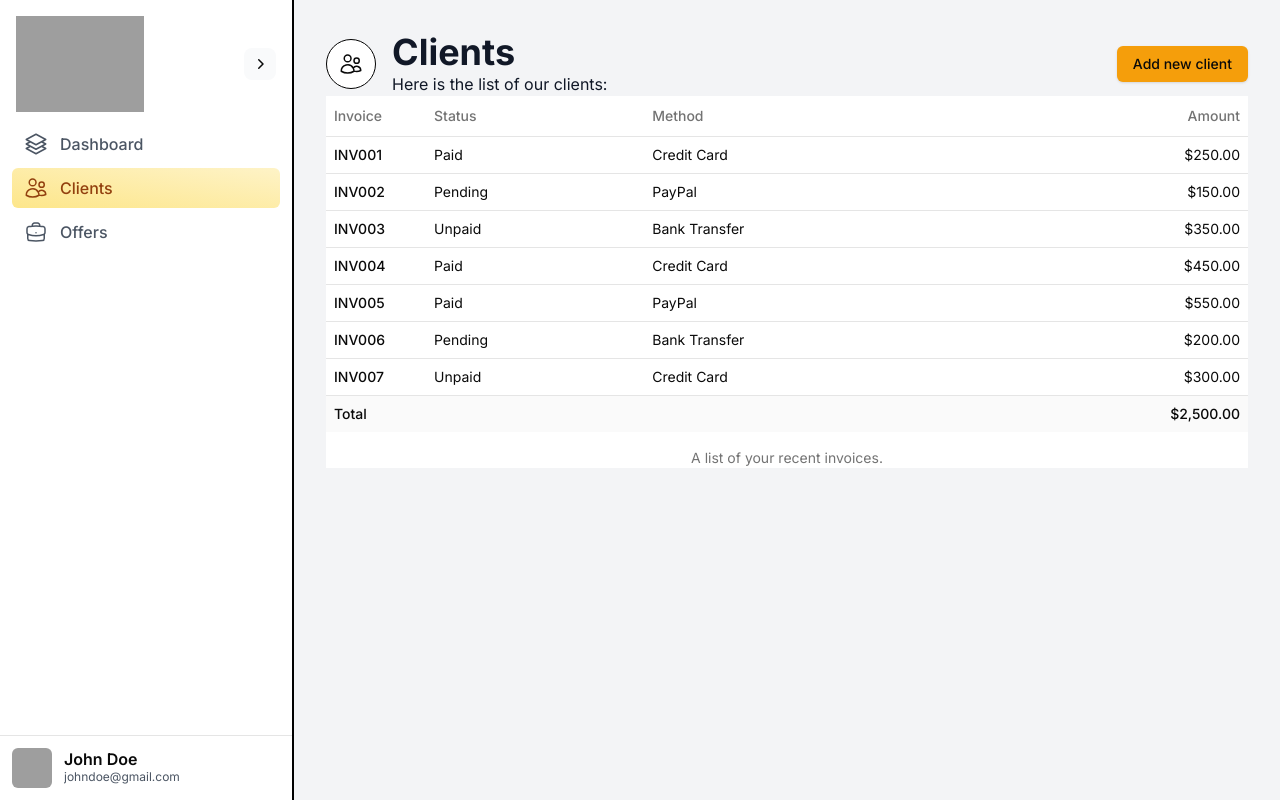
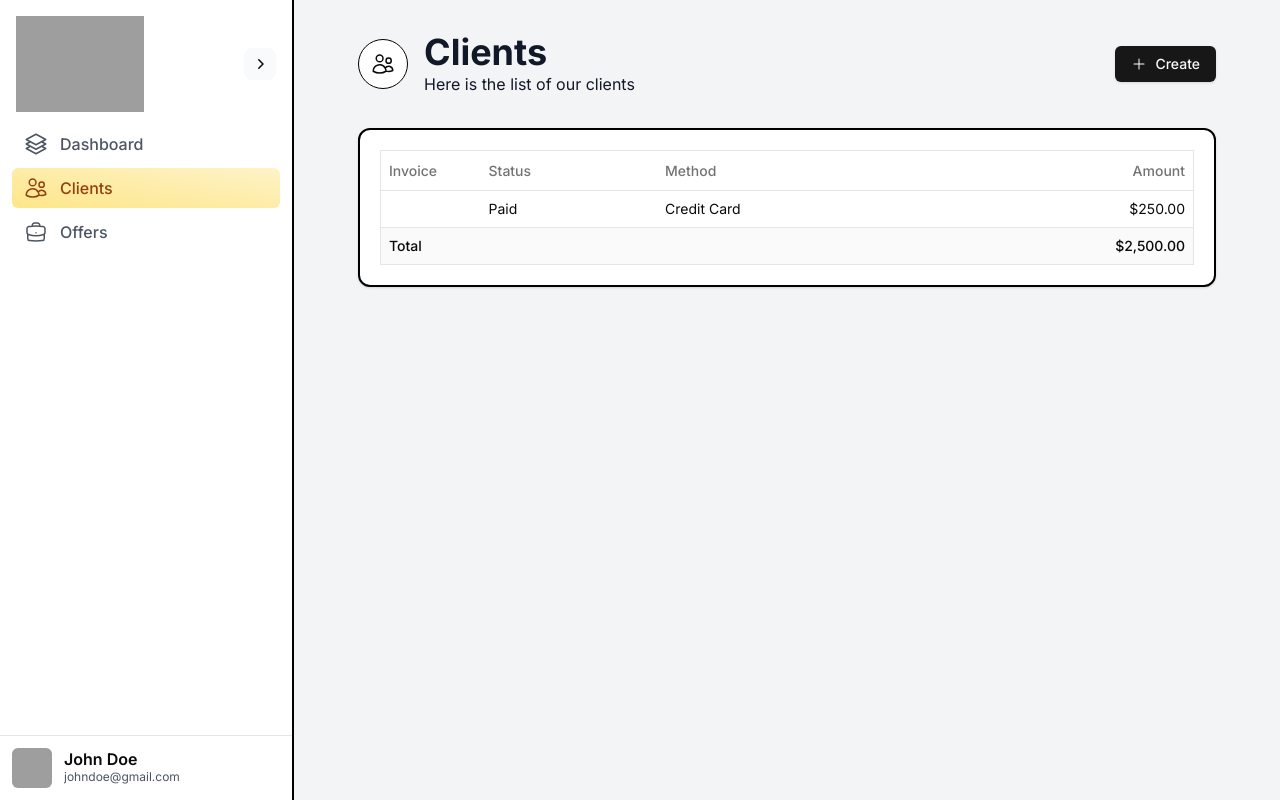
Before and after one commit to sergitejada/valve-offer-manager, a Next.js app: page /clients in a window 1280 px wide. Built offline with nearby package versions, Linux system fonts and the light colour scheme; grey boxes are pictures that could not be loaded.

Commit message:
button-table-index client

```diff
--- a/package.json
+++ b/package.json
@@ -10,6 +10,7 @@
   },
   "dependencies": {
     "@radix-ui/react-icons": "^1.3.0",
+    "@radix-ui/react-slot": "^1.1.0",
     "class-variance-authority": "^0.7.0",
     "clsx": "^2.1.1",
     "lucide-react": "^0.438.0",
--- a/src/app/layout.jsx
+++ b/src/app/layout.jsx
@@ -10,7 +10,6 @@
 }
 
 export default function AootLayout({ children }) {
-  const a = 'a'
   return (
     <html lang="en">
       <body className={inter.className}>
--- /dev/null
+++ b/src/modules/clients/components/data-table.jsx
@@ -0,0 +1,38 @@
+import PropTypes from 'prop-types'
+
+import { Table, TableBody, TableCell, TableFooter, TableHead, TableHeader, TableRow } from '@/modules/commons/ui/table'
+
+export default function DataTable({ data }) {
+  return (
+    <Table className="border">
+      <TableHeader>
+        <TableRow>
+          <TableHead className="w-[100px]">Invoice</TableHead>
+          <TableHead>Status</TableHead>
+          <TableHead>Method</TableHead>
+          <TableHead className="text-right">Amount</TableHead>
+        </TableRow>
+      </TableHeader>
+      <TableBody>
+        {data.map((invoice) => (
+          <TableRow key={invoice.invoice}>
+            <TableCell className="font-medium">{invoice.invoice}</TableCell>
+            <TableCell>{invoice.paymentStatus}</TableCell>
+            <TableCell>{invoice.paymentMethod}</TableCell>
+            <TableCell className="text-right">{invoice.totalAmount}</TableCell>
+          </TableRow>
+        ))}
+      </TableBody>
+      <TableFooter>
+        <TableRow>
+          <TableCell colSpan={3}>Total</TableCell>
+          <TableCell className="text-right">$2,500.00</TableCell>
+        </TableRow>
+      </TableFooter>
+    </Table>
+  )
+}
+
+DataTable.propTypes = {
+  data: PropTypes.array.isRequired,
+}
--- a/src/modules/clients/templates/index.jsx
+++ b/src/modules/clients/templates/index.jsx
@@ -1,66 +1,34 @@
-import Button from '@modules/commons/components/button'
+import DataTable from '@modules/clients/components/data-table'
 import Text from '@modules/commons/components/text'
 import ClientsIcon from '@modules/commons/icons/clients-icon'
+import PlusIcon from '@modules/commons/icons/plus-icon'
+import { Button } from '@modules/commons/ui/button'
+import { Card } from '@modules/commons/ui/card'
 
-import {
-  Table,
-  TableBody,
-  TableCaption,
-  TableCell,
-  TableFooter,
-  TableHead,
-  TableHeader,
-  TableRow,
-} from '@/modules/commons/ui/table'
-
-const invoices = [
+const clients = [
   {
-    invoice: 'INV001',
+    name: 'ACME Inc.',
+    contact: [
+      {
+        name: 'John Doe',
+        email: 'john@acme.com',
+        phone: '123456789',
+      },
+      {
+        name: 'Jane Doe',
+        email: 'jane@acme.com',
+        phone: '987654321',
+      },
+    ],
     paymentStatus: 'Paid',
     totalAmount: '$250.00',
-    paymentMethod: 'Credit Card',
-  },
-  {
-    invoice: 'INV002',
-    paymentStatus: 'Pending',
-    totalAmount: '$150.00',
-    paymentMethod: 'PayPal',
-  },
-  {
-    invoice: 'INV003',
-    paymentStatus: 'Unpaid',
-    totalAmount: '$350.00',
-    paymentMethod: 'Bank Transfer',
-  },
-  {
-    invoice: 'INV004',
-    paymentStatus: 'Paid',
-    totalAmount: '$450.00',
-    paymentMethod: 'Credit Card',
-  },
-  {
-    invoice: 'INV005',
-    paymentStatus: 'Paid',
-    totalAmount: '$550.00',
-    paymentMethod: 'PayPal',
-  },
-  {
-    invoice: 'INV006',
-    paymentStatus: 'Pending',
-    totalAmount: '$200.00',
-    paymentMethod: 'Bank Transfer',
-  },
-  {
-    invoice: 'INV007',
-    paymentStatus: 'Unpaid',
-    totalAmount: '$300.00',
     paymentMethod: 'Credit Card',
   },
 ]
 
 export default function ClientLayoutIndex() {
   return (
-    <div className="flex flex-col">
+    <div className="flex flex-col gap-8">
       <div className="flex items-center justify-between gap-4">
         <div className="flex items-center gap-4">
           <div className="rounded-full border border-black bg-white p-3">
@@ -68,41 +36,20 @@
           </div>
           <div className="flex flex-col">
             <Text as="h1">Clients</Text>
-            <Text>Here is the list of our clients:</Text>
+            <Text className="text-gray-500">Here is the list of our clients</Text>
           </div>
         </div>
-        <Button>Add new client</Button>
+        <Button>
+          <div className="mr-2 h-4 w-4">
+            <PlusIcon />
+          </div>
+          Create
+        </Button>
       </div>
 
-      <div className="w-full bg-white">
-        <Table>
-          <TableCaption>A list of your recent invoices.</TableCaption>
-          <TableHeader>
-            <TableRow>
-              <TableHead className="w-[100px]">Invoice</TableHead>
-              <TableHead>Status</TableHead>
-              <TableHead>Method</TableHead>
-              <TableHead className="text-right">Amount</TableHead>
-            </TableRow>
-          </TableHeader>
-          <TableBody>
-            {invoices.map((invoice) => (
-              <TableRow key={invoice.invoice}>
-                <TableCell className="font-medium">{invoice.invoice}</TableCell>
-                <TableCell>{invoice.paymentStatus}</TableCell>
-                <TableCell>{invoice.paymentMethod}</TableCell>
-                <TableCell className="text-right">{invoice.totalAmount}</TableCell>
-              </TableRow>
-            ))}
-          </TableBody>
-          <TableFooter>
-            <TableRow>
-              <TableCell colSpan={3}>Total</TableCell>
-              <TableCell className="text-right">$2,500.00</TableCell>
-            </TableRow>
-          </TableFooter>
-        </Table>
-      </div>
+      <Card className="p-5">
+        <DataTable data={clients} />
+      </Card>
     </div>
   )
 }
--- a/src/modules/commons/components/button.jsx
+++ /dev/null
@@ -1,11 +0,0 @@
-import PropTypes from 'prop-types'
-export default function Button({ children }) {
-  return (
-    <button className="focus-visible:ring-ring inline-flex h-9 items-center justify-center whitespace-nowrap rounded-md bg-amber-500 px-4 py-2 text-sm font-medium shadow transition-colors hover:bg-amber-500/90 focus-visible:outline-none focus-visible:ring-1 disabled:pointer-events-none disabled:opacity-50">
-      {children}
-    </button>
-  )
-}
-Button.propTypes = {
-  children: PropTypes.node,
-}
--- a/src/modules/commons/components/table.jsx
+++ /dev/null
@@ -1,120 +0,0 @@
-import * as React from "react"
-
-import { cn } from "@/lib/utils"
-
-const Table = React.forwardRef<
-  HTMLTableElement,
-  React.HTMLAttributes<HTMLTableElement>
->(({ className, ...props }, ref) => (
-  <div className="relative w-full overflow-auto">
-    <table
-      ref={ref}
-      className={cn("w-full caption-bottom text-sm", className)}
-      {...props}
-    />
-  </div>
-))
-Table.displayName = "Table"
-
-const TableHeader = React.forwardRef<
-  HTMLTableSectionElement,
-  React.HTMLAttributes<HTMLTableSectionElement>
->(({ className, ...props }, ref) => (
-  <thead ref={ref} className={cn("[&_tr]:border-b", className)} {...props} />
-))
-TableHeader.displayName = "TableHeader"
-
-const TableBody = React.forwardRef<
-  HTMLTableSectionElement,
-  React.HTMLAttributes<HTMLTableSectionElement>
->(({ className, ...props }, ref) => (
-  <tbody
-    ref={ref}
-    className={cn("[&_tr:last-child]:border-0", className)}
-    {...props}
-  />
-))
-TableBody.displayName = "TableBody"
-
-const TableFooter = React.forwardRef<
-  HTMLTableSectionElement,
-  React.HTMLAttributes<HTMLTableSectionElement>
->(({ className, ...props }, ref) => (
-  <tfoot
-    ref={ref}
-    className={cn(
-      "border-t bg-muted/50 font-medium [&>tr]:last:border-b-0",
-      className
-    )}
-    {...props}
-  />
-))
-TableFooter.displayName = "TableFooter"
-
-const TableRow = React.forwardRef<
-  HTMLTableRowElement,
-  React.HTMLAttributes<HTMLTableRowElement>
->(({ className, ...props }, ref) => (
-  <tr
-    ref={ref}
-    className={cn(
-      "border-b transition-colors hover:bg-muted/50 data-[state=selected]:bg-muted",
-      className
-    )}
-    {...props}
-  />
-))
-TableRow.displayName = "TableRow"
-
-const TableHead = React.forwardRef<
-  HTMLTableCellElement,
-  React.ThHTMLAttributes<HTMLTableCellElement>
->(({ className, ...props }, ref) => (
-  <th
-    ref={ref}
-    className={cn(
-      "h-10 px-2 text-left align-middle font-medium text-muted-foreground [&:has([role=checkbox])]:pr-0 [&>[role=checkbox]]:translate-y-[2px]",
-      className
-    )}
-    {...props}
-  />
-))
-TableHead.displayName = "TableHead"
-
-const TableCell = React.forwardRef<
-  HTMLTableCellElement,
-  React.TdHTMLAttributes<HTMLTableCellElement>
->(({ className, ...props }, ref) => (
-  <td
-    ref={ref}
-    className={cn(
-      "p-2 align-middle [&:has([role=checkbox])]:pr-0 [&>[role=checkbox]]:translate-y-[2px]",
-      className
-    )}
-    {...props}
-  />
-))
-TableCell.displayName = "TableCell"
-
-const TableCaption = React.forwardRef<
-  HTMLTableCaptionElement,
-  React.HTMLAttributes<HTMLTableCaptionElement>
->(({ className, ...props }, ref) => (
-  <caption
-    ref={ref}
-    className={cn("mt-4 text-sm text-muted-foreground", className)}
-    {...props}
-  />
-))
-TableCaption.displayName = "TableCaption"
-
-export {
-  Table,
-  TableHeader,
-  TableBody,
-  TableFooter,
-  TableHead,
-  TableRow,
-  TableCell,
-  TableCaption,
-}
--- /dev/null
+++ b/src/modules/commons/icons/plus-icon.jsx
@@ -0,0 +1,11 @@
+export default function PlusIcon() {
+  return (
+    <svg xmlns="http://www.w3.org/2000/svg" viewBox="0 0 24 24" fill="currentColor" className="size-4 text-white">
+      <path
+        fillRule="evenodd"
+        d="M12 3.75a.75.75 0 0 1 .75.75v6.75h6.75a.75.75 0 0 1 0 1.5h-6.75v6.75a.75.75 0 0 1-1.5 0v-6.75H4.5a.75.75 0 0 1 0-1.5h6.75V4.5a.75.75 0 0 1 .75-.75Z"
+        clipRule="evenodd"
+      />
+    </svg>
+  )
+}
--- /dev/null
+++ b/src/modules/commons/ui/button.jsx
@@ -0,0 +1,40 @@
+/* eslint-disable react/prop-types */
+import { Slot } from '@radix-ui/react-slot'
+import { cva } from 'class-variance-authority'
+import * as React from 'react'
+
+import { cn } from '@/lib/utils'
+
+const buttonVariants = cva(
+  'inline-flex items-center justify-center whitespace-nowrap rounded-md text-sm font-medium transition-colors focus-visible:outline-none focus-visible:ring-1 focus-visible:ring-ring disabled:pointer-events-none disabled:opacity-50',
+  {
+    variants: {
+      variant: {
+        default: 'bg-primary text-primary-foreground shadow hover:bg-primary/90',
+        destructive: 'bg-destructive text-destructive-foreground shadow-sm hover:bg-destructive/90',
+        outline: 'border border-input bg-background shadow-sm hover:bg-accent hover:text-accent-foreground',
+        secondary: 'bg-secondary text-secondary-foreground shadow-sm hover:bg-secondary/80',
+        ghost: 'hover:bg-accent hover:text-accent-foreground',
+        link: 'text-primary underline-offset-4 hover:underline',
+      },
+      size: {
+        default: 'h-9 px-4 py-2',
+        sm: 'h-8 rounded-md px-3 text-xs',
+        lg: 'h-10 rounded-md px-8',
+        icon: 'h-9 w-9',
+      },
+    },
+    defaultVariants: {
+      variant: 'default',
+      size: 'default',
+    },
+  }
+)
+
+const Button = React.forwardRef(({ className, variant, size, asChild = false, ...props }, ref) => {
+  const Comp = asChild ? Slot : 'button'
+  return <Comp className={cn(buttonVariants({ variant, size, className }))} ref={ref} {...props} />
+})
+Button.displayName = 'Button'
+
+export { Button, buttonVariants }
--- /dev/null
+++ b/src/modules/commons/ui/card.jsx
@@ -0,0 +1,41 @@
+/* eslint-disable react/prop-types */
+
+import * as React from 'react'
+
+import { cn } from '@/lib/utils'
+
+const Card = React.forwardRef(({ className, ...props }, ref) => (
+  <div
+    ref={ref}
+    className={cn('rounded-xl border-2 border-black bg-card text-card-foreground shadow', className)}
+    {...props}
+  />
+))
+Card.displayName = 'Card'
+
+const CardHeader = React.forwardRef(({ className, ...props }, ref) => (
+  <div ref={ref} className={cn('flex flex-col space-y-1.5 p-6', className)} {...props} />
+))
+CardHeader.displayName = 'CardHeader'
+
+const CardTitle = React.forwardRef(({ className, ...props }, ref) => (
+  <h3 ref={ref} className={cn('font-semibold leading-none tracking-tight', className)} {...props} />
+))
+CardTitle.displayName = 'CardTitle'
+
+const CardDescription = React.forwardRef(({ className, ...props }, ref) => (
+  <p ref={ref} className={cn('text-sm text-muted-foreground', className)} {...props} />
+))
+CardDescription.displayName = 'CardDescription'
+
+const CardContent = React.forwardRef(({ className, ...props }, ref) => (
+  <div ref={ref} className={cn('p-6 pt-0', className)} {...props} />
+))
+CardContent.displayName = 'CardContent'
+
+const CardFooter = React.forwardRef(({ className, ...props }, ref) => (
+  <div ref={ref} className={cn('flex items-center p-6 pt-0', className)} {...props} />
+))
+CardFooter.displayName = 'CardFooter'
+
+export { Card, CardHeader, CardFooter, CardTitle, CardDescription, CardContent }
--- a/src/modules/layout/templates/dashboard-layout.jsx
+++ b/src/modules/layout/templates/dashboard-layout.jsx
@@ -14,7 +14,7 @@
           <SidebarItem icon={<OffersIcon />} text="Offers" href="/offers" />
         </Sidebar>
       </div>
-      <div className="w-full bg-gray-100 p-8">{children}</div>
+      <div className="w-full bg-gray-100 px-16 py-8">{children}</div>
     </div>
   )
 }
```
Also changed, not shown: horas.txt, 1 other file (tests, documents, lock files or other folders).
